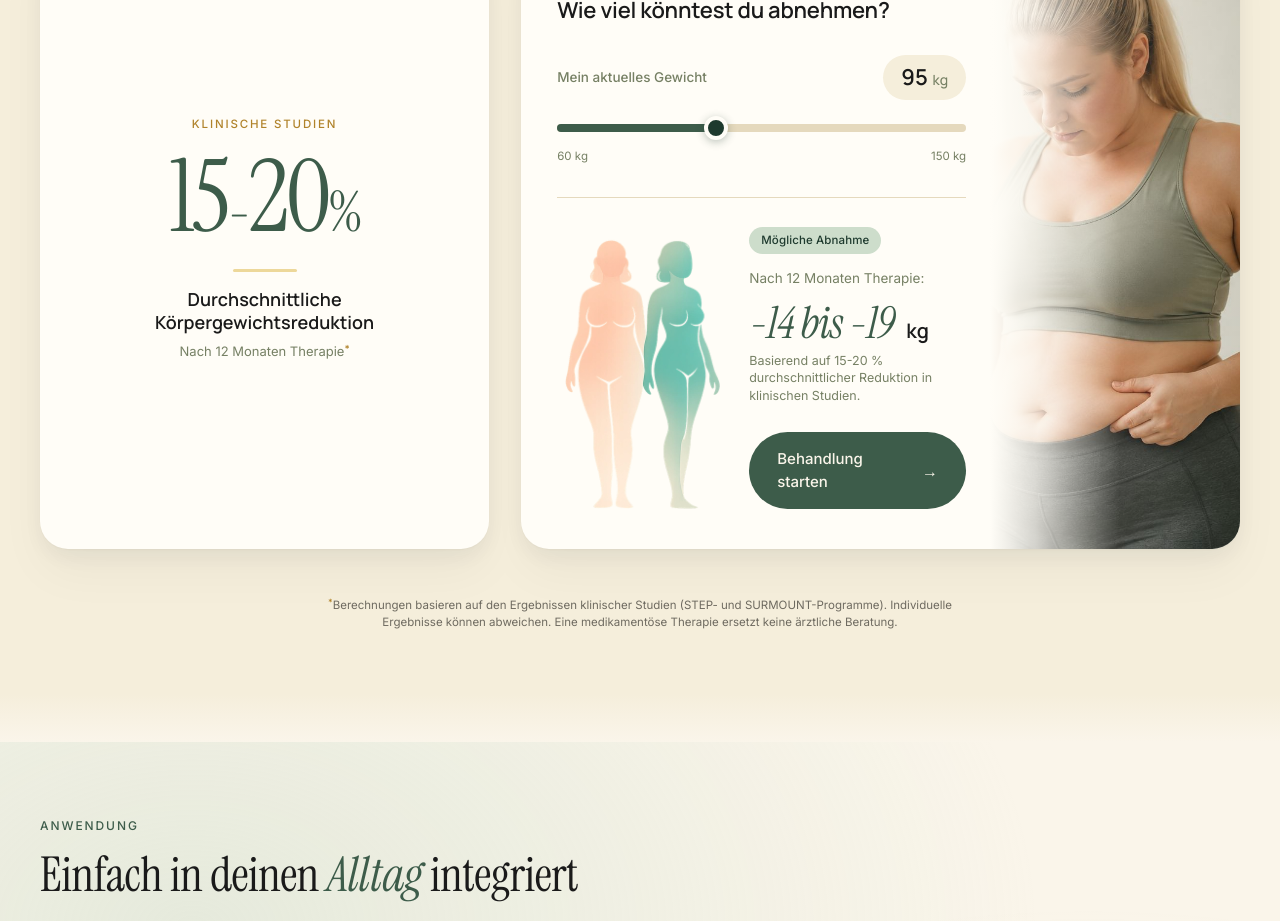
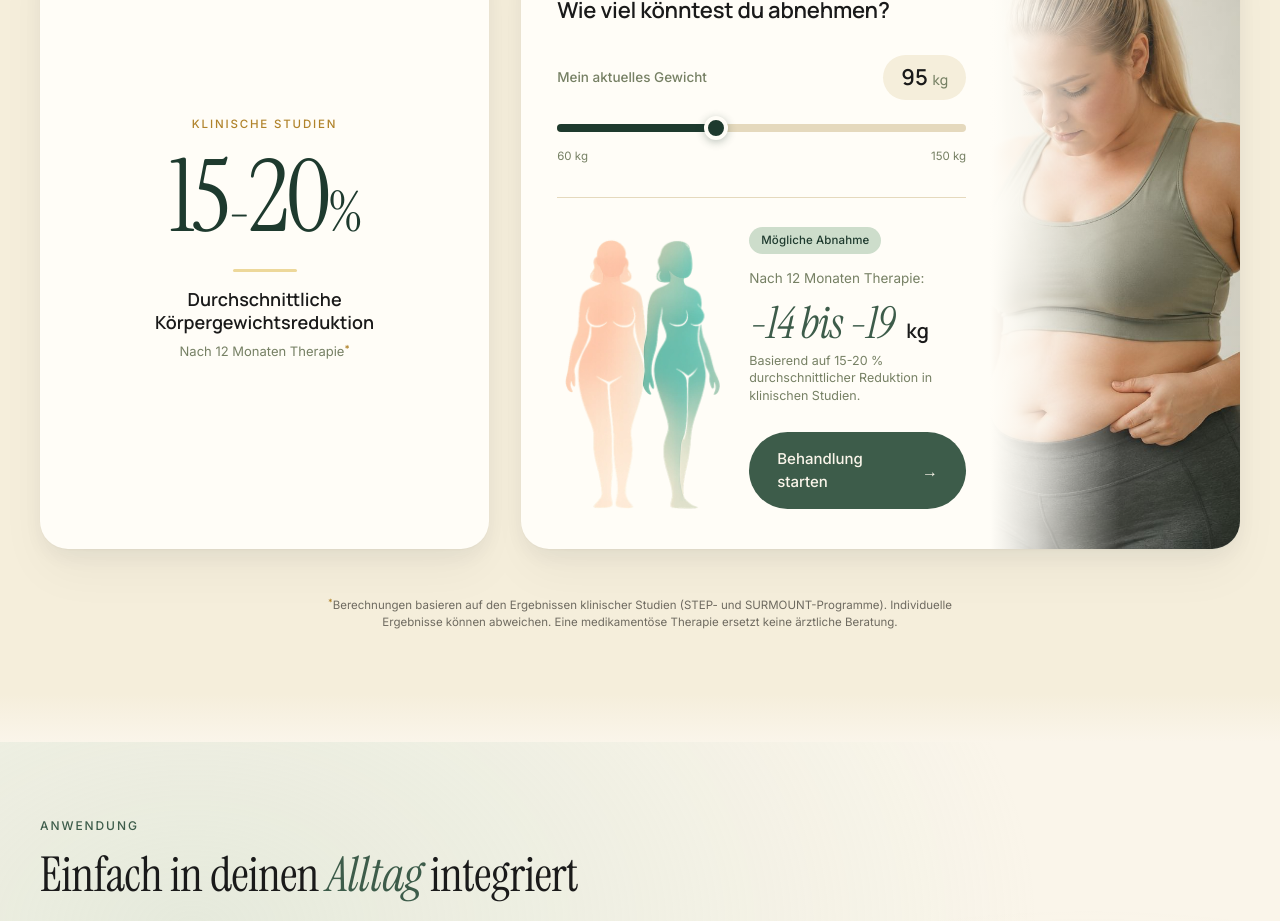
Before and after one commit to noelhartmann71/Slimedo, a React (Vite) app: page / in a window 1280 px wide. Shown: the part 4900-5821 px from the top of the page. Built offline with nearby package versions, Linux system fonts and the light colour scheme; no server answers; a web font is replaced by a local one.

Commit message:
Use dark green BMI calculator accents

```diff
--- a/src/components/slimedo-landing/BmiCalculatorSection.tsx
+++ b/src/components/slimedo-landing/BmiCalculatorSection.tsx
@@ -142,7 +142,7 @@ export default function BmiCalculatorSection() {
               style={{
                 fontFamily: '"Instrument Serif", Georgia, serif',
                 fontSize: 'clamp(80px, 7.81vw, 185px)',
-                color: '#3D5C4A',
+                color: '#1E3A2E',
                 lineHeight: 0.95,
                 letterSpacing: '-0.03em',
                 margin: 0,
@@ -150,9 +150,9 @@ export default function BmiCalculatorSection() {
               }}
             >
               15
-              <span style={{ fontSize: 'clamp(48px, 4.38vw, 105px)', color: '#3D5C4A' }}>-</span>
+              <span style={{ fontSize: 'clamp(48px, 4.38vw, 105px)', color: '#1E3A2E' }}>-</span>
               20
-              <span style={{ fontSize: 'clamp(48px, 4.38vw, 105px)', color: '#3D5C4A' }}>%</span>
+              <span style={{ fontSize: 'clamp(48px, 4.38vw, 105px)', color: '#1E3A2E' }}>%</span>
             </p>
             {/* Honey underline */}
             <span
@@ -339,7 +339,7 @@ export default function BmiCalculatorSection() {
                   top: 0,
                   height: '100%',
                   width: `${sliderPct}%`,
-                  background: '#3D5C4A',
+                  background: '#1E3A2E',
                   borderRadius: 999,
                 }}
               />
```
